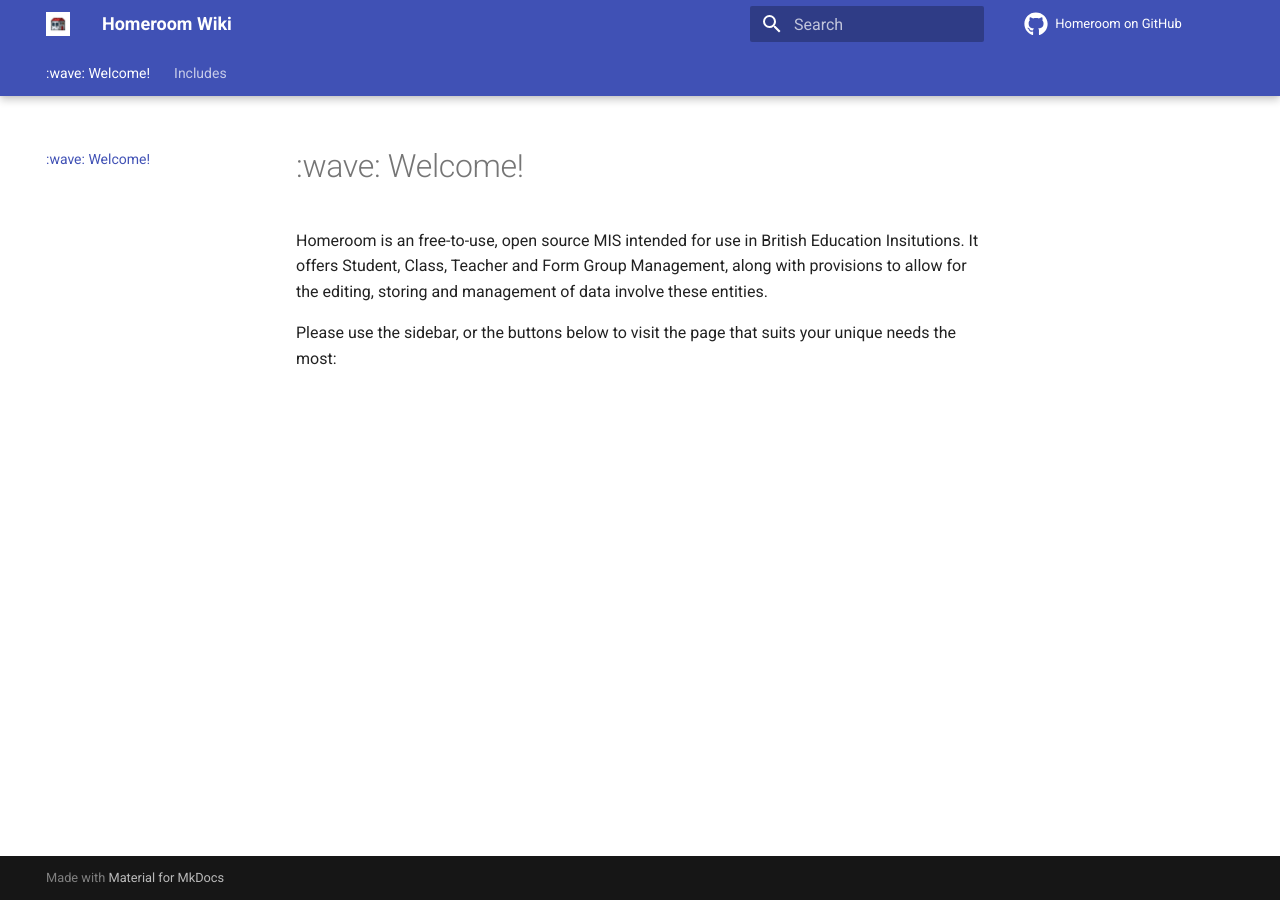
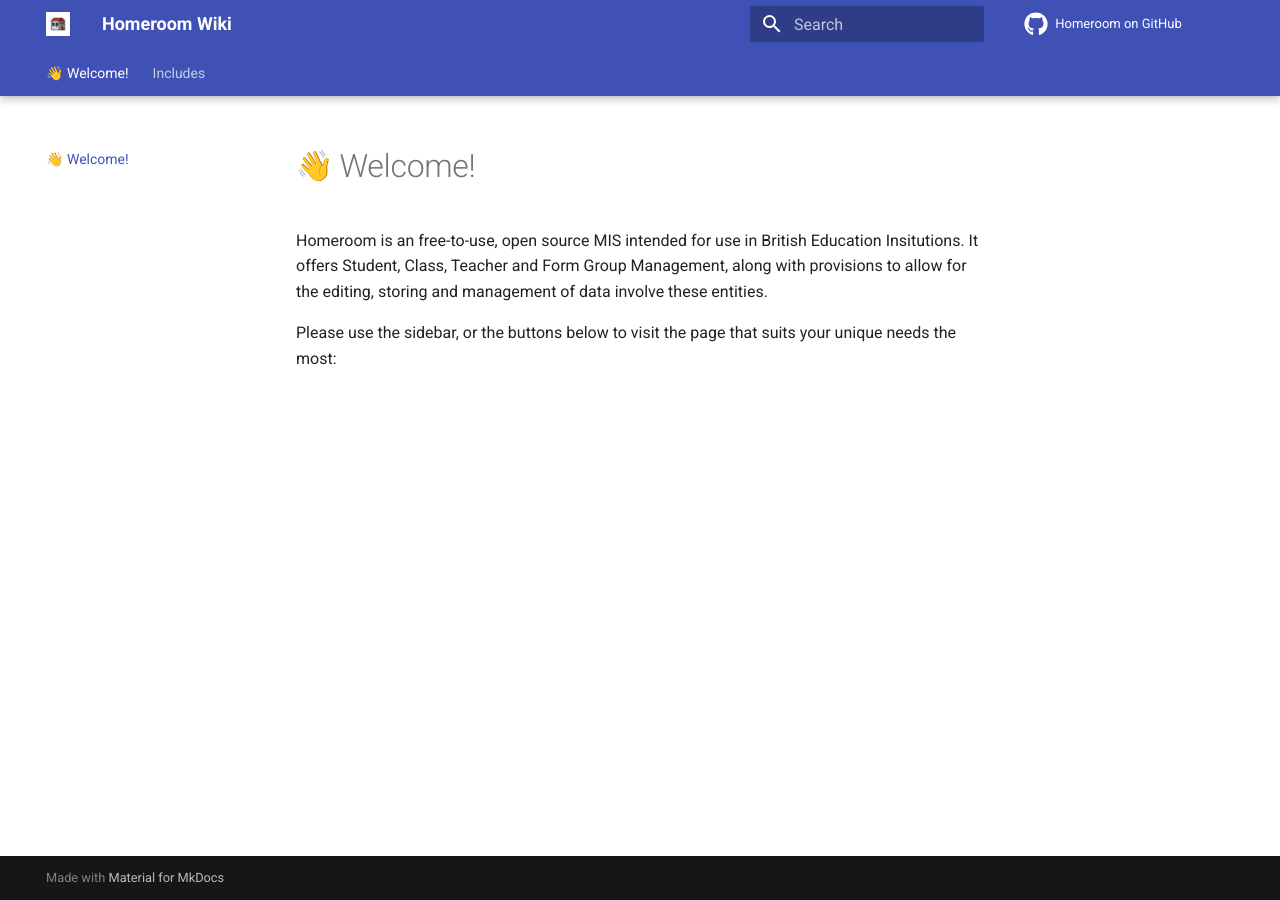
Before and after one commit to longbow122/homeroom-docs, an MkDocs documentation site: the page built from docs/index.md, in a window 1280 px wide. Built offline with MkDocs 1.6.1 and Material for MkDocs 9.7.7, drawn with Linux system fonts in a browser that asks for light colours; emoji names are drawn with the system emoji font; some web fonts are replaced; comment, search, counter and statistics services are not loaded.

Commit message:
Amend mistake
Mispelled a YML section within mkdocs.yml, causing issues across the website.

```diff
--- a/mkdocs.yml
+++ b/mkdocs.yml
@@ -20,7 +20,7 @@ theme:
     - navigation.top
     - search.suggest
     - search.highlight
-markdown_extension:
+markdown_extensions:
   - attr_list
   - abbr
   - def_list
```
